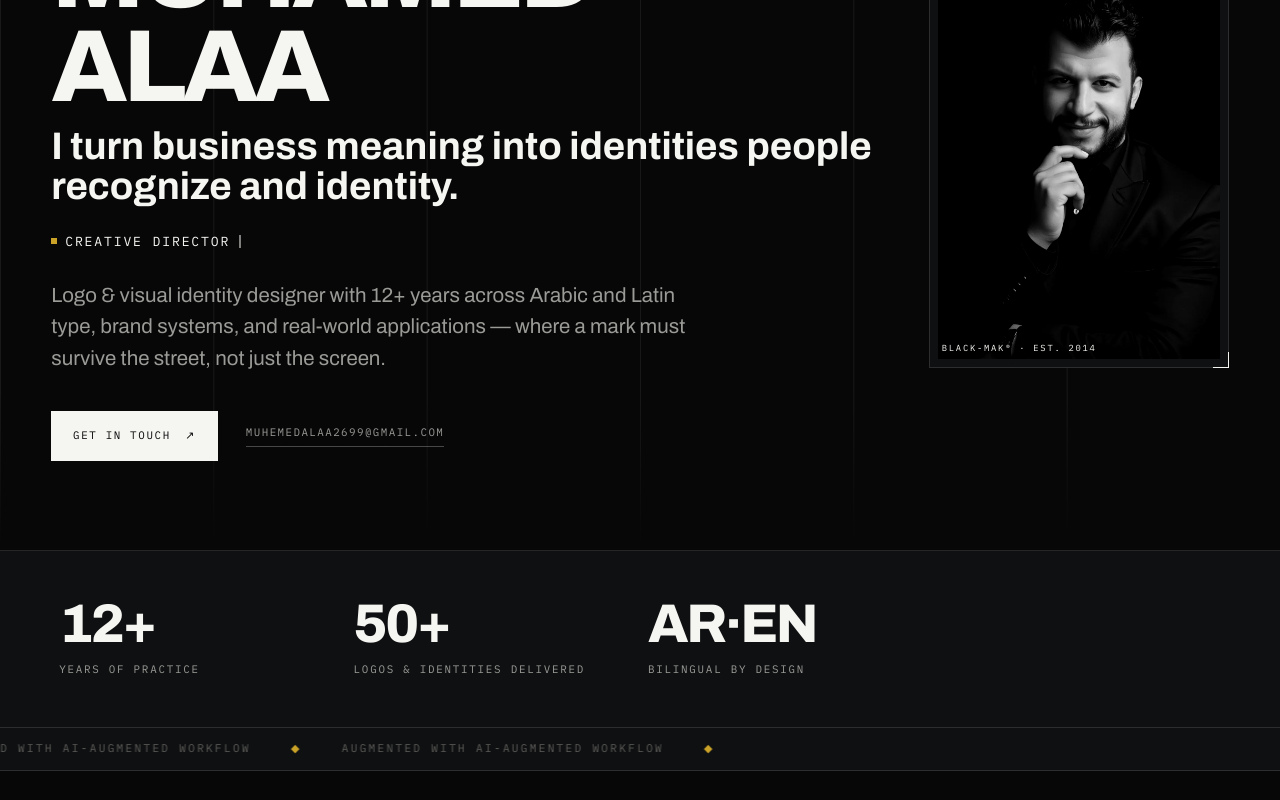
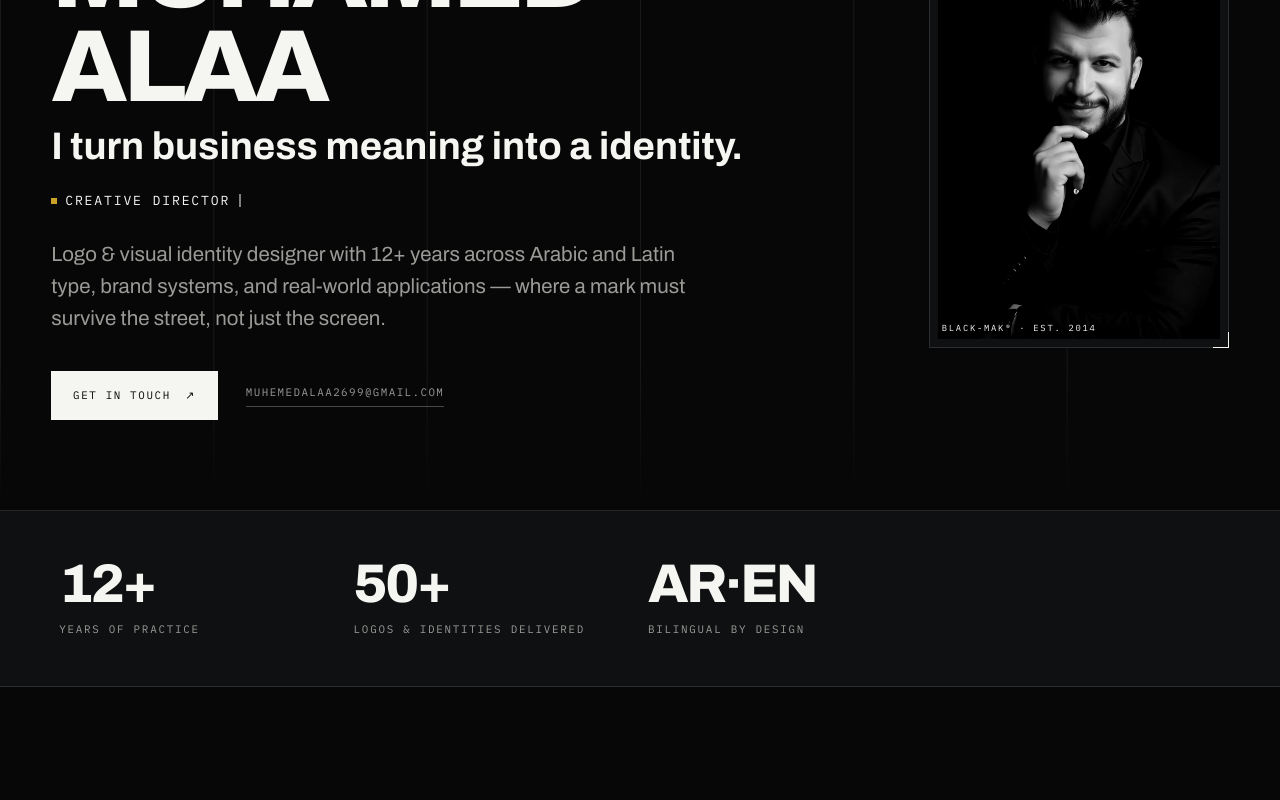
Before and after one commit to elbank3110-sys/Mu-CV, a Next.js app: page / in a window 1280 px wide. Shown: the part 320-1120 px from the top of the page. Built offline with nearby package versions, Linux system fonts and the light colour scheme.

Commit message:
fix: hero lead grammar, remove AI marquee

```diff
--- a/components/StatsStrip.tsx
+++ b/components/StatsStrip.tsx
@@ -1,12 +1,11 @@
 "use client";
 
 import { useI18n } from "@/lib/i18n";
-import { stats, aiStack } from "@/lib/data";
+import { stats } from "@/lib/data";
 import Reveal from "./Reveal";
 
 export default function StatsStrip() {
-  const { pick, lang } = useI18n();
-  const ribbon = [...aiStack, ...aiStack];
+  const { pick } = useI18n();
 
   return (
     <section aria-label="Facts" className="border-b border-line bg-surface">
@@ -20,18 +19,6 @@ export default function StatsStrip() {
           </Reveal>
         ))}
       </div>
-
-      {/* AI stack — a quiet marquee, the modern signal */}
-      <div className="marquee-row overflow-hidden border-t border-line py-3">
-        <div className="flex w-max animate-marquee items-center gap-10 whitespace-nowrap will-change-transform">
-          {ribbon.map((tool, i) => (
-            <span key={i} className="mono text-[0.7rem] uppercase tracking-[0.2em] text-faint">
-              {lang === "ar" ? "معزّز بـ" : "Augmented with"} {tool}
-              <span className="ms-10 text-seal">◆</span>
-            </span>
-          ))}
-        </div>
-      </div>
     </section>
   );
 }
--- a/lib/data.ts
+++ b/lib/data.ts
@@ -32,10 +32,10 @@ export const profile = {
 export const hero = {
   kicker: { en: "BLACK-MAK® / CURRICULUM VITÆ — 2026", ar: "BLACK-MAK® / السيرة الذاتية — ٢٠٢٦" },
   lead: {
-    en: "I turn business meaning into identities people recognize and trust.",
-    ar: "أُحوّل معنى النشاط التجاري إلى هويات يتعرّف عليها الناس ويثقون بها.",
+    en: "I turn business meaning into a brand",
+    ar: "أُحوّل معنى النشاط التجاري إلى هوية",
   },
-  outline: { en: "identity.", ar: "الهوية." },
+  outline: { en: "identity.", ar: "يتعرّف بها العالم." },
   sub: {
     en: "Logo & visual identity designer with 12+ years across Arabic and Latin type, brand systems, and real-world applications — where a mark must survive the street, not just the screen.",
     ar: "مصمم شعارات وهوية بصرية بخبرة تتجاوز ١٢ عامًا في الخط العربي واللاتيني وأنظمة الهوية والتطبيقات الواقعية — حيث يجب أن تصمد العلامة في الشارع، لا على الشاشة فقط.",
```
